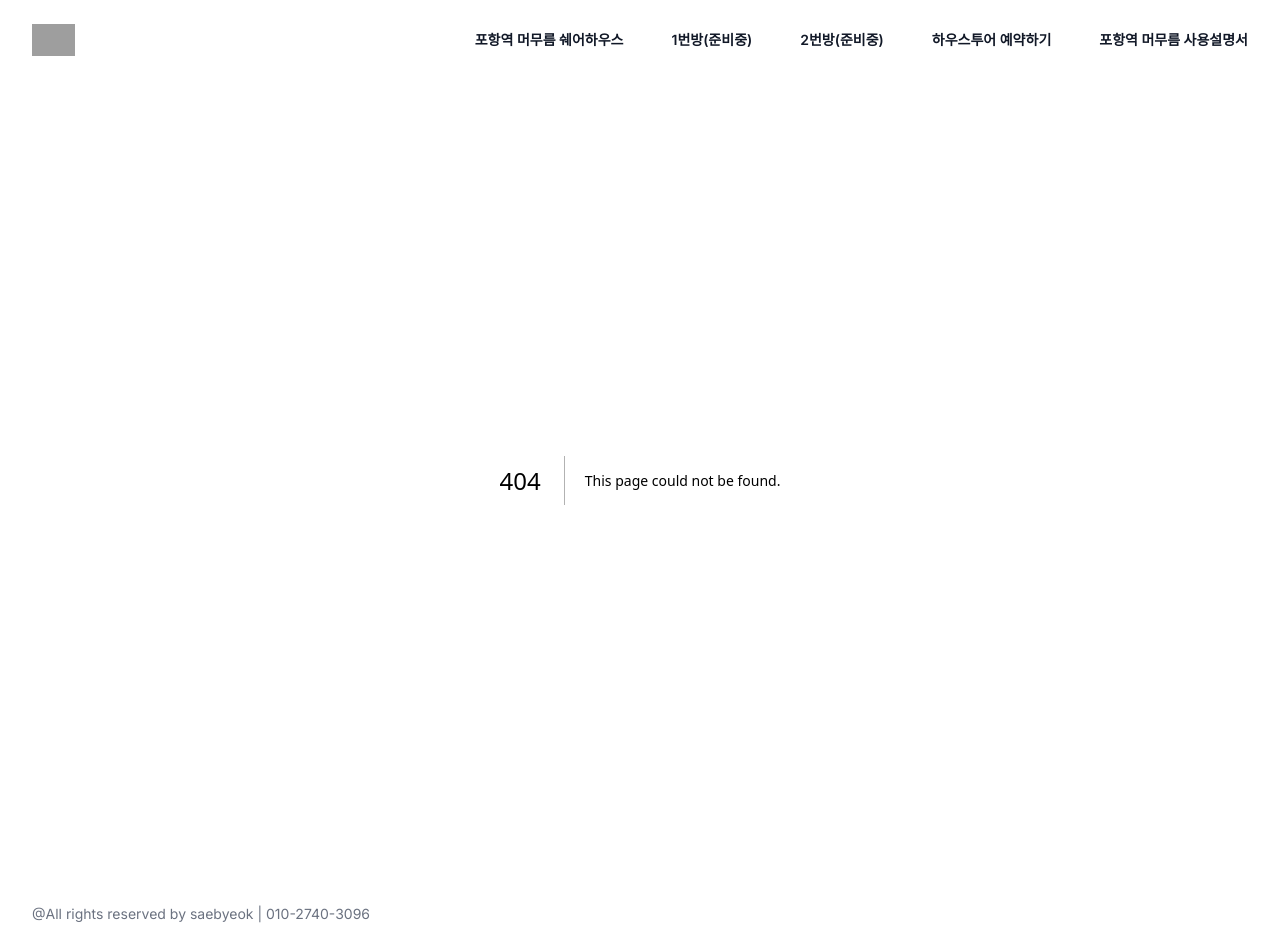
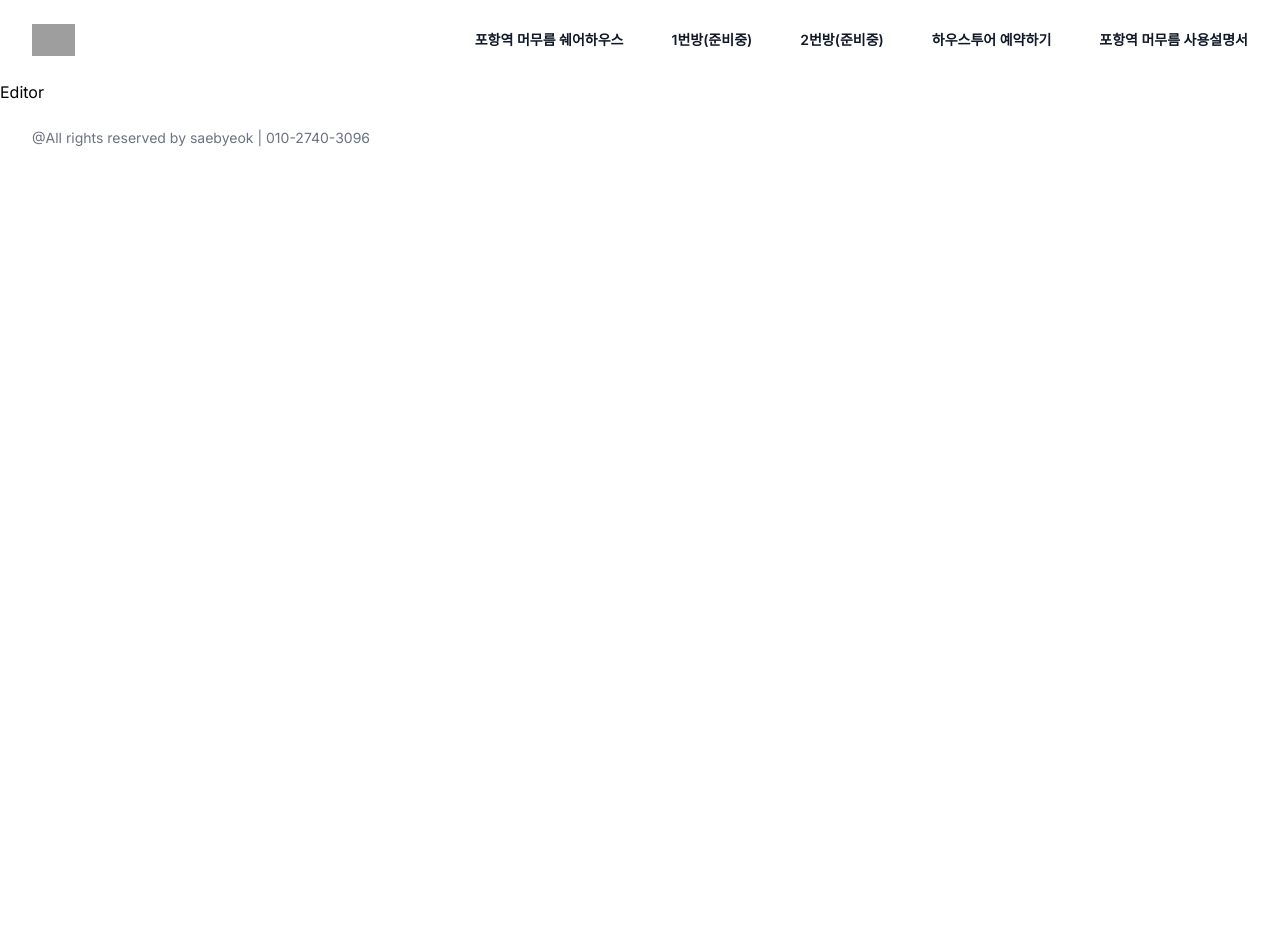
Before and after one commit to saebyeokchu/phymmr, a Next.js app: page /editor in a window 1280 px wide. Before the commit this address had no page. After the commit the page ends 800 px from the top, so only its background shows below. Built offline with nearby package versions, Linux system fonts and the light colour scheme; grey boxes are pictures that could not be loaded.

Commit message:
deploy test

```diff
--- /dev/null
+++ b/app/editor/page.tsx
@@ -0,0 +1,3 @@
+export default function Editor() {
+    return <div>Editor</div>
+}
```
Also changed, not shown: 1 other file (tests, documents, lock files or other folders).
